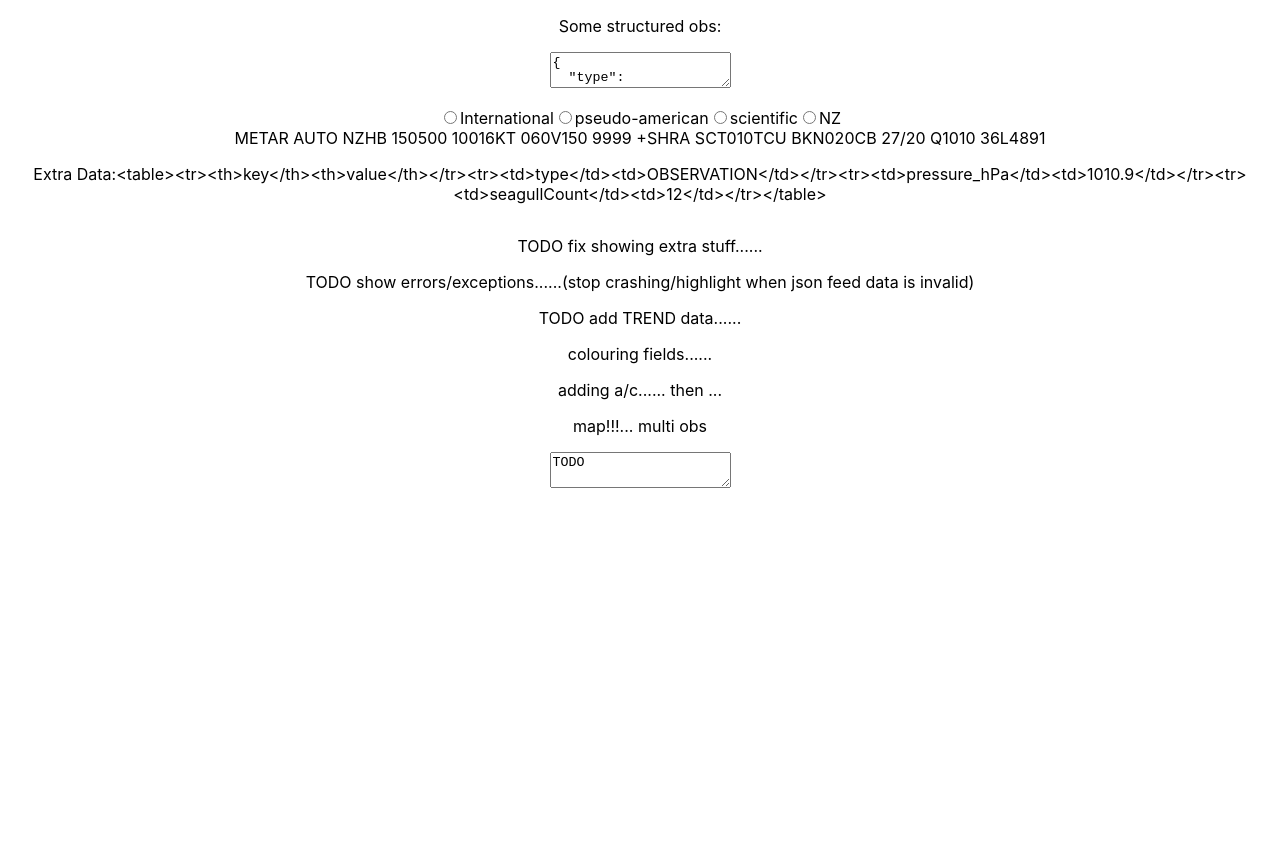
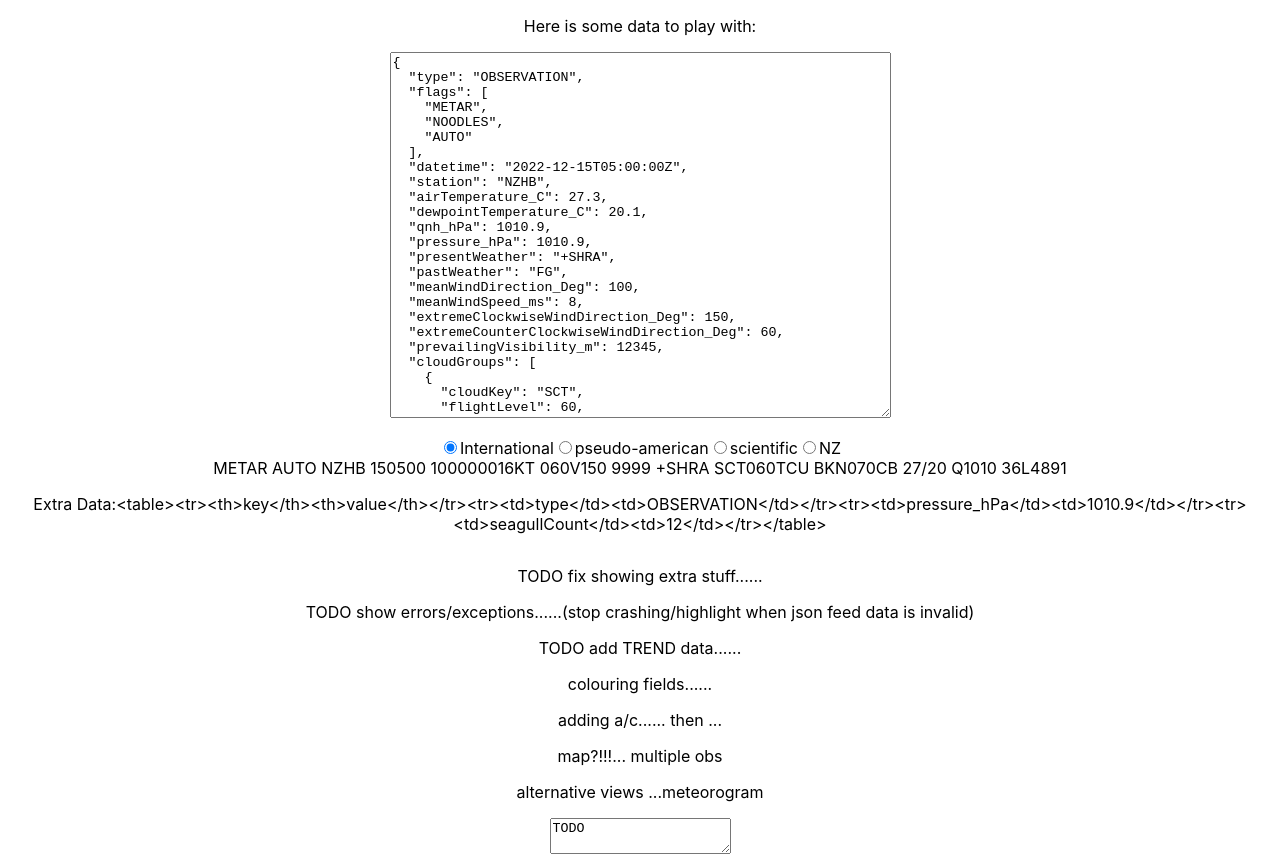
Before and after one commit to H-notle/iwxxm_obs, a React (Create React App) app: page / in a window 1280 px wide. Before the commit the page ends 800 px from the top, so only its background shows below. Built offline with nearby package versions, Linux system fonts and the light colour scheme.

Commit message:
made extra-data table. but its not displaying

```diff
--- a/src/App.tsx
+++ b/src/App.tsx
@@ -6,13 +6,9 @@ import './App.css';
 
 
 function App() {
-  //hbe var displayFormat= 'international';
 
   const [iwxxmObs, setIwxxmObs] = React.useState(JSON.stringify(defaultIwxxmData, null, 2));
-  //const strjson = JSON.stringify(defaultIwxxmData, null, 2);
 
-  //const [jsonObs, setJsonObs] = React.useState(JSON.stringify(JSONMetar, null, 2));
-  //const [jsonObs, setJsonObs] = React.useState(JSONMetar.toString());
   const [jsonObs, setJsonObs] = React.useState('TODO');
 
   const [displayFormat,setFormat] = React.useState('international');
@@ -23,16 +19,16 @@ function App() {
   return (
 
     <div className="App">
-      <p>Some structured obs:</p>
-      <textarea
+      <p>Here is some data to play with:</p>
+      <textarea rows={24} cols={60}
         onChange={(event) => {
           setIwxxmObs(event.target.value);
-          //displayFormat = handleChange.target.value
         }}
         value={iwxxmObs}
       />
        <p></p>
             <input type="radio" value="international" id="international"
+            checked = {displayFormat === 'international'}
               onChange={()=> setFormat('international')} name="displayFormat" />
             <label>International</label>
 
@@ -48,16 +44,19 @@ function App() {
             <label>NZ</label>
 
       <Metar iwxxmObs={iwxxmObs} displayFormat={displayFormat} />
-      <table
-      id = "extra-data-table"
+
+      <table //onChange={() => }
+        id = "extra-data-table"
       />
+
       {/* <p> TODO get radio button working.....</p> */}
       <p> TODO fix showing extra stuff......</p>
       <p> TODO show errors/exceptions......(stop crashing/highlight when json feed data is invalid)</p>
       <p> TODO add TREND data......</p>
       <p> colouring fields......</p>
       <p> adding a/c...... then ...</p>
-      <p> map!!!... multi obs</p>
+      <p> map?!!!... multiple obs</p>
+      <p>alternative views ...meteorogram</p>
       <textarea
         onChange={(event) => {
           setJsonObs(event.target.value);
@@ -67,6 +66,6 @@ function App() {
       />
     </div>
   );
-}
-
+}//style={color:'red'}
+//style="color:#FF0000"
 export default App;
--- a/src/Metar.tsx
+++ b/src/Metar.tsx
@@ -6,7 +6,7 @@ import { resourceLimits } from 'worker_threads';
 //import defaultIwxxmData from './here_is_some_data.json';
 
 interface CloudGroup {
-  cloudKey : ('SCT' | 'FEW' | 'BKN' | 'OVC');// [];
+  cloudKey : ('SCT' | 'FEW' | 'BKN' | 'OVC' | 'NSC');// [];
   flightLevel : number;
   cloudType: ('' | 'TCU' | 'CB');
 }
@@ -164,27 +164,12 @@ function loadUnits(displayFormat:string): DisplayUnits {
   return results;
 }
 
-// function createKeys(keyRecord: Record<keyof MetarFields, any>): (keyof MetarFields)[] {
-//   return Object.keys(keyRecord) as any
-// }
-
-// "remarks": "This is a pretty cool",
-
 function parseMyMetarFunction(textValue: string):MetarFields {
-
+  try {
     return JSON.parse(textValue);
-
-    //const kk = keys(MetarFields)
-    //type KeysEnum<T> = { [P in keyof Required<T>]: true };
-    //const keys : KeysEnum<MetarFields>= {};
-      //id: true,
-      //name: true,
-    //const keys = createKeys({ isDeleted: 1, createdAt: 1, title: 1, id: 1 })
-    //type keys = keyof([x:string] : MetarFields);
-
-
-
-    //console.log(`keys in MetarFields are: ${keys}`);
+  }catch (e) {
+     throw Error('Error loading json', {cause:e});
+  }
 }
 
 function icaoNumberStr(n:number,maxDigits:number,roundDown:boolean ){
@@ -213,7 +198,7 @@ function icaoNumberStr(n:number,maxDigits:number,roundDown:boolean ){
     return '//////////'.slice(-maxDigits);
   }
 }
-//function loadExtraData(textValue: string):Extra[]{
+
 function loadExtraData(textValue: string){
     const j = JSON.parse(textValue);
   const result = new Array();
@@ -224,8 +209,6 @@ function icaoNumberStr(n:number,maxDigits:number,roundDown:boolean ){
       console.log(`getloadExtraData have key "${each}" is a METAR field`);
     } else{
       console.log(`getloadExtraData have key "${each}" is NOT a METAR field`);
-      //const extra
-      //const ext : Extra ="key":each,value:j[each]);
       result.push({"key":each,"value":j[each]});
     }
   }
@@ -241,7 +224,7 @@ function dumpArray(a:any[]){
   }
   results.push('<table>');
   results.push('<tr>');
-  results.push(`<th>key</th><th>value</th>`);
+  results.push(`<th>key</th><th>value</th>`);// td?
   results.push('</tr>');
 
   for (const each in a){
@@ -251,28 +234,27 @@ function dumpArray(a:any[]){
     results.push('</tr>');
   }
   results.push('</table>');
+
   return results.join('');
 }
 
-
-
+//##########################################################################################
 
 const Metar: React.FC<Props> = ({ iwxxmObs,displayFormat }) => {
   //const parsedMetar = parseMyMetarFunction(iwxxmObs);
   try{
     var parsedMetar = parseMyMetarFunction(iwxxmObs);
 
-    //for (eachField:string in iwxxmObs
-      //METAR_FIELD_KEYS
-    const extras = loadExtraData(iwxxmObs);
+    var extras = loadExtraData(iwxxmObs);
     var extraAsHTML = dumpArray(extras);
-
+    const extraTable = renderDataInTheTable(extras);
 
     console.log(`extras:${extras}`);
   } catch (e){
     console.log(`Error loading json data: ${e}`);
   }
   const setUnits = loadUnits(displayFormat);
+
   function formatTimeDDHHMM() {
     //date = parsedMetar['datetime'].split('-').join('').split('T').join('').split(':').join('')
     // brutal string chopping - avoids JS mucking around with locale
@@ -285,22 +267,24 @@ const Metar: React.FC<Props> = ({ iwxxmObs,displayFormat }) => {
     if (dd.length === 1) {dd= '0'+dd} ;
     if (hh.length === 1) {hh= '0'+hh} ;
     if (mm.length === 1) {mm= '0'+mm};
-    // var z = '?'
-    // if (displayFormat === 'international'){
-    //   z = 'Z';
-    // } else{
-    //   z = '!'
-    // }
+
     return dd+hh+mm;
   }
+
   function dirRoundTo10Deg(d:number) : number {
     return 10 * Math.round(d/10.0);
   }
+
+  function icaoNumberStr2orMore(n:number){
+    let l= Math.max(`${n}`.length,2);
+    return icaoNumberStr(n,l,false);
+  }
+
   function formatWind() {
     const result = [];
     try {
       //const roundedTo10Deg = parsedMetar["meanWindDirection_Deg"]
-      if (parsedMetar["meanWindSpeed_ms"] <= 3){ /// not sure thes eutits are correct
+      if (parsedMetar["meanWindSpeed_ms"] <= 3){ /// not sure these units are correct
         result.push('VRB');
       } else if (parsedMetar["meanWindDirection_Deg"] > 360) {
         result.push('///')
@@ -317,16 +301,13 @@ const Metar: React.FC<Props> = ({ iwxxmObs,displayFormat }) => {
     }
 
     try {
-      //console.log(` formatwind WS=${parsedMetar["meanWindSpeed_ms"]} out units= ${setUnits['windSpeed']}`)
       if (parsedMetar["meanWindSpeed_ms"] ){
-        result.push(icaoNumberStr(parsedMetar["meanWindSpeed_ms"]*setUnits['windSpeed'],2,false));
-
+        result.push(icaoNumberStr2orMore(parsedMetar["meanWindSpeed_ms"]*setUnits['windSpeed']));
       if (parsedMetar["gust_ms"]) {
-        result.push(`G${icaoNumberStr(parsedMetar["gust_ms"]*setUnits['windSpeed'],2,false)}`);
+        result.push(`G${icaoNumberStr2orMore(parsedMetar["gust_ms"]*setUnits['windSpeed'])}`);
         // strictly can be 3 digits...
       }
       result.push(setUnits['windSpeedUnits']);
-    //"gust_ms": 23,
     }
     } catch (e) {
       result.push('//');
@@ -418,10 +399,6 @@ const Metar: React.FC<Props> = ({ iwxxmObs,displayFormat }) => {
       if(['CB','TCU'].includes(cg['cloudType'])){
         result.push(cg['cloudType']);
       }
-      //if (cg['cb']){
-      //  result.push('CB');
-      //}
-      //"cloudType":"TCU",
 
     } catch(e) {
       result.push('///////');
@@ -436,6 +413,9 @@ const Metar: React.FC<Props> = ({ iwxxmObs,displayFormat }) => {
       if (parsedMetar["cloudGroups"].length === 0) {
         return 'SKC' // prob not strictly correct... NCD etc
      }
+     if (parsedMetar["cloudGroups"].length === 1 && parsedMetar["cloudGroups"][0]['cloudKey'] === 'NSC') {
+      return 'NSC'
+     } // should prob. error if there is another cloud group along with NSC
      if (parsedMetar["cloudGroups"].length > 3) {
           console.log('what to do with more than 3 cloud groups..... sod it! ');
           return '////// ////// //////'
@@ -490,25 +470,28 @@ const Metar: React.FC<Props> = ({ iwxxmObs,displayFormat }) => {
 
 
   function formatPressure() {
+/*for scientific ...maybe  MSLP*/
     const result = [];
     console.log(` formatPressure WS=${parsedMetar["qnh_hPa"]} out units= ${setUnits['pressureUnits']}`)
     if (setUnits['pressureUnits'] === 'inHg'){
       result.push('A');
     } else{
       result.push('Q');
+    }
 
-    }
     try{
       var p = parsedMetar['qnh_hPa']
-      if (Number.isNaN(p)){
-        return '////'; // TODO sort this ... should work but....
+      if (!p){//(Number.isNaN(p)){
+        result.push('////');
+      } else{
+        result.push(icaoNumberStr(Math.floor(parsedMetar['qnh_hPa'] * setUnits['pressure']),4,true)); // P3 true = round down
       }
-      result.push(icaoNumberStr(Math.floor(parsedMetar['qnh_hPa'] * setUnits['pressure']),4,true)); // P3 true = round down
   } catch(e){
         result.push('////');
     }
     return result.join('');
   }
+
   function isCAVOK():boolean {
     var result = true;
     for (const each of parsedMetar["cloudGroups"]){
@@ -520,7 +503,6 @@ const Metar: React.FC<Props> = ({ iwxxmObs,displayFormat }) => {
         result = false;
       } else if (parsedMetar['presentWeather'] && parsedMetar['presentWeather'].indexOf('TS') >= 0){
         result = false; // this prob correct....
-
       }
     }
     if (result && parsedMetar['prevailingVisibility_m'] < 9999){
@@ -540,43 +522,40 @@ const Metar: React.FC<Props> = ({ iwxxmObs,displayFormat }) => {
   }
 
   function getExtraHTML(){
-
+  //TODO get this working correctly
   //  var table: HTMLTableElement = <HTMLTableElement> document.getElementById("myTable");
   //</HTMLTableElement>var row = table.insertRow(0);
 
   return extraAsHTML
   }
-  /*
-          function renderDataInTheTable(todos) {
-            const mytable = document.getElementById("html-data-table");
-            todos.forEach(todo => {
+
+  function renderDataInTheTable(info:any[]) {
+    const mytable = document.getElementById("extra-data-table");
+
+    //const mytable = document.createElement("table");
+    var tblBody = document.createElement("tbody");
+    for (const each in info){
+        const key = info[each]["key"];
+        const val = info[each]["value"];
+        console.log(`---->have key ${each} ${key} value: ${val}`);
+
         let newRow = document.createElement("tr");
-                Object.values(todo).forEach((value) => {
-                    let cell = document.createElement("td");
-                    cell.innerText = value;
-                    newRow.appendChild(cell);
-                })
-                mytable.appendChild(newRow);
-            });
+
+        let keyCell = document.createElement("td");
+        keyCell.innerText = key;
+        newRow.appendChild(keyCell);
+
+        let valCell = document.createElement("td");
+        valCell.innerText = val;
+        newRow.appendChild(valCell);
+
+        try {
+          tblBody.appendChild(newRow);
+        } catch (e){
+          console.log(`renderDataInTheTable exception adding row #${each} - ${String(e)}`);
         }
-  */
-  function renderDataInTheTable(info:Object[]) {
-    const mytable = document.getElementById("extra-data-table");
-    info.forEach(key => {
-        let newRow = document.createElement("tr");
-        Object.values(key).forEach((value) => {
-            let keyCell = document.createElement("td");
-            keyCell.innerText = value;
-            newRow.appendChild(keyCell);
-            let valCell = document.createElement("td");
-            valCell.innerText = value;
-            newRow.appendChild(valCell);
-            try{
-              //mytable.appendChild(newRow);
-            } catch{}
-        })
-
-    });
+    };
+  //return mytable;
   }
 
   function to_string(){
@@ -603,7 +582,7 @@ const Metar: React.FC<Props> = ({ iwxxmObs,displayFormat }) => {
       result.push(parsedMetar['station']);
       result.push(formatTimeDDHHMM()); // strictly  MM should be mm=00/30
       result.push(formatWind());
-      //TODO CAVOK...
+      //
       if (isCAVOK() && displayFormat !== 'nz') {
         result.push('CAVOK');
       } else{
@@ -627,7 +606,7 @@ const Metar: React.FC<Props> = ({ iwxxmObs,displayFormat }) => {
       //TODO trend
     } catch (e) {
       result.push('This data cannot be formatted as a METAR! because ' + e);
-      throw new Error('This data cannot be formatted as a METAR!',{cause : e});
+      //throw new Error('This data cannot be formatted as a METAR!',{cause : e});
     }
 
     return result.join(' ') ;
@@ -637,8 +616,10 @@ const Metar: React.FC<Props> = ({ iwxxmObs,displayFormat }) => {
     //<div>METAR AUTO {parsedMetar.meanWindSpeed_ms}</div>
     <div>{to_string()}
     <p/>{getExtraHTML()}<p/>
+     {/* {extraTable}  */}
 
    </div>
+
   )
 };
 function is_cccc (st:string) {
@@ -646,16 +627,3 @@ function is_cccc (st:string) {
 }
 
 export default Metar;
-/*class ModuleTable {
-  table: HTMLTableElement;
-  private thead: HTMLTableElement;
-  private tbody: HTMLTableElement;
-  constructor() {
-    this.table = document.createElement('table');
-    this.thead = <HTMLTableElement> this.table.createTHead();
-    this.tbody = <HTMLTableElement> this.table.createTBody();
-    var hrow = <HTMLTableRowElement> this.table.tHead.insertRow(0);
-    var cell = hrow.insertCell(0);
-    cell.innerHTML = "Module ID";
-  }
-}</HTMLTableRowElement>*/
--- a/src/here_is_some_data.json
+++ b/src/here_is_some_data.json
@@ -3,8 +3,8 @@
 "flags": ["METAR","NOODLES","AUTO"],
 "datetime":"2022-12-15T05:00:00Z",
 "station" : "NZHB",
-"airTemperature_C":27.0,
-"dewpointTemperature_C":20.0,
+"airTemperature_C":27.3,
+"dewpointTemperature_C":20.1,
 "qnh_hPa":1010.9,
 "pressure_hPa":1010.9,
 "presentWeather":"+SHRA",
@@ -17,12 +17,12 @@
 "cloudGroups" : [
     {
     "cloudKey" : "SCT",
-    "flightLevel" : 10,
+    "flightLevel" : 60,
     "cloudType":"TCU"
     },
     {
     "cloudKey" : "BKN",
-    "flightLevel" : 20,
+    "flightLevel" : 70,
     "cloudType":"CB"
     }
     ],
```
Lines whose indentation alone changed are shown as unchanged.
